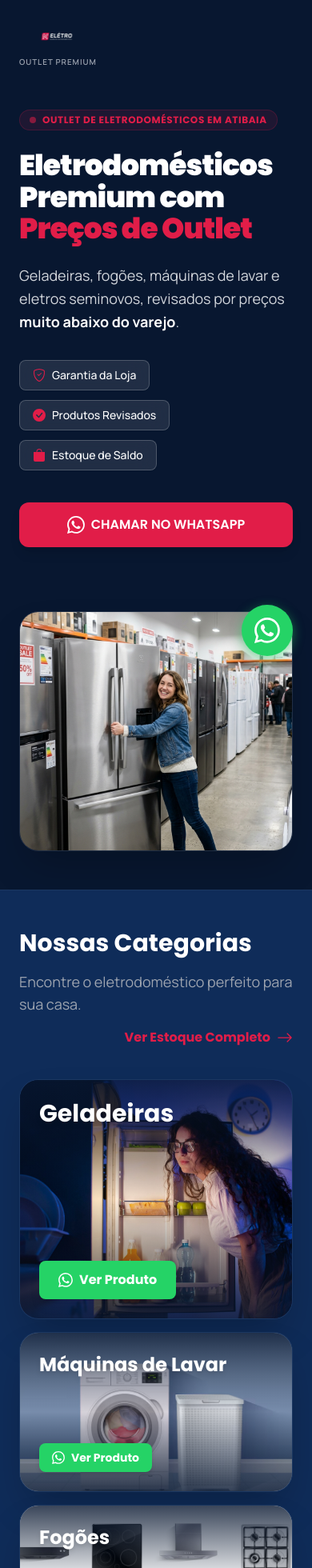
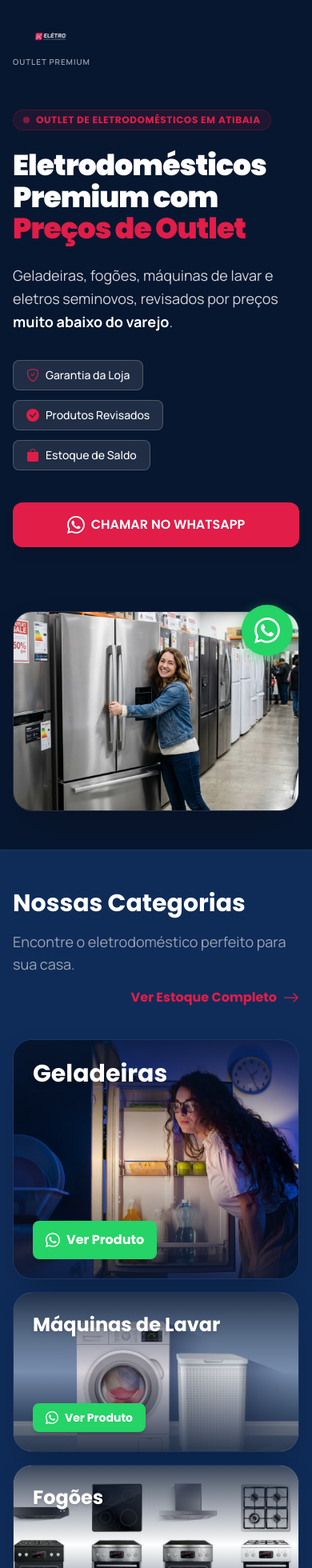
Before and after one commit to joabedev123-alt/leo-eletroeletronicos, a React (Vite) app: page / in a window 390 px wide. Shown: the top 1960 px of the page at 80% size. Built offline with nearby package versions, Linux system fonts and the light colour scheme.

Commit message:
Optimize responsive Tailwind classes for better mobile layout

```diff
--- a/src/App.tsx
+++ b/src/App.tsx
@@ -35,7 +35,7 @@ function App() {
 
       {/* HEADER PREMIUM ECOMMERCE */}
       <header className={`fixed top-0 w-full z-50 transition-all duration-500 ${scrolled ? '-translate-y-full opacity-0 pointer-events-none' : 'translate-y-0 opacity-100 bg-transparent py-6'}`}>
-        <div className="max-w-7xl mx-auto px-6 lg:px-12 flex justify-between items-center">
+        <div className="max-w-7xl mx-auto px-4 sm:px-6 lg:px-12 flex justify-between items-center">
           <div className="flex flex-col scale-[1.4] sm:scale-[1.8] md:scale-[2.2] origin-top-left z-50">
             <img src="/logo.png" alt="K Eletro Logo" className="h-8 sm:h-10 w-auto object-contain" />
             <span className="text-[7px] sm:text-[8px] uppercase tracking-widest text-gray-400 font-semibold mt-0.5">Outlet Premium</span>
@@ -53,7 +53,7 @@ function App() {
       {/* HERO SECTION - SHOWROOM EXPERIENCE */}
       <section id="hero" className="relative min-h-screen pt-24 pb-12 flex items-center z-10 bg-brand-blueDark overflow-hidden">
 
-        <div className="max-w-[1400px] mx-auto px-6 lg:px-12 w-full relative z-20">
+        <div className="max-w-[1400px] mx-auto px-4 sm:px-6 lg:px-12 w-full relative z-20">
           <div className="grid lg:grid-cols-2 gap-12 items-center">
 
             {/* Esquerda: Copy Comercial */}
@@ -99,7 +99,7 @@ function App() {
               initial={{ opacity: 0, scale: 0.95 }}
               animate={{ opacity: 1, scale: 1 }}
               transition={{ duration: 1, ease: "easeOut" }}
-              className="relative h-[300px] sm:h-[400px] lg:h-[700px] w-full rounded-3xl lg:rounded-[2rem] overflow-hidden shadow-2xl border border-white/10 mt-8 lg:mt-0"
+              className="relative h-[250px] sm:h-[400px] lg:h-[700px] w-full rounded-3xl lg:rounded-[2rem] overflow-hidden shadow-2xl border border-white/10 mt-8 lg:mt-0"
             >
               <img
                 src="/hero_appliance_store.png"
@@ -114,7 +114,7 @@ function App() {
 
       {/* CATEGORIAS - ECOMMERCE PREMIUM */}
       <section id="categorias" className="py-12 bg-brand-blue relative border-t border-white/5">
-        <div className="max-w-7xl mx-auto px-6 lg:px-12">
+        <div className="max-w-7xl mx-auto px-4 sm:px-6 lg:px-12">
           <div className="flex flex-col md:flex-row justify-between items-end mb-10 gap-4">
             <div>
               <h2 className="font-display text-3xl md:text-5xl font-bold text-white mb-4">Nossas Categorias</h2>
@@ -138,7 +138,7 @@ function App() {
               <div className="absolute inset-0 p-6 sm:p-8 flex flex-col justify-between z-10">
                 <h3 className="font-display text-3xl md:text-4xl font-bold text-white drop-shadow-md">Geladeiras</h3>
                 <div className="self-start mt-auto">
-                  <a href={`https://wa.me/${WHATSAPP_NUMBER}?text=${encodeURIComponent('Olá! Vim pelo site e gostaria de saber mais sobre as geladeiras disponíveis.')}`} target="_blank" rel="noreferrer" className="inline-flex items-center gap-2 bg-[#25D366] text-white px-6 py-3 rounded-lg font-display font-bold hover:bg-[#1DA851] transition-colors shadow-lg">
+                  <a href={`https://wa.me/${WHATSAPP_NUMBER}?text=${encodeURIComponent('Olá! Vim pelo site e gostaria de saber mais sobre as geladeiras disponíveis.')}`} target="_blank" rel="noreferrer" className="inline-flex items-center gap-2 bg-[#25D366] text-white px-4 sm:px-6 py-3 rounded-lg font-display font-bold hover:bg-[#1DA851] transition-colors shadow-lg">
                     <Whatsapp size={18} /> Ver Produto
                   </a>
                 </div>
@@ -230,7 +230,7 @@ function App() {
 
       {/* VANTAGENS - POR QUE COMPRAR */}
       <section id="vantagens" className="py-24 bg-brand-blueDark">
-        <div className="max-w-7xl mx-auto px-6 lg:px-12">
+        <div className="max-w-7xl mx-auto px-4 sm:px-6 lg:px-12">
           <div className="text-center mb-16">
             <h2 className="font-display text-3xl md:text-4xl font-bold text-white mb-4">Por que comprar na K Eletro?</h2>
             <p className="text-gray-400 font-body text-lg">Garantimos a melhor experiência de compra de eletrodomésticos.</p>
@@ -264,7 +264,7 @@ function App() {
 
       {/* SHOWROOM / GALERIA */}
       <section className="py-24 bg-brand-blue border-y border-white/5 overflow-hidden">
-        <div className="max-w-7xl mx-auto px-6 lg:px-12">
+        <div className="max-w-7xl mx-auto px-4 sm:px-6 lg:px-12">
           <h2 className="font-display text-3xl md:text-4xl font-bold text-white mb-12 text-center">Locação de Refrigeradores e Freezers Horizontal</h2>
 
           <div className="grid grid-cols-2 md:grid-cols-4 gap-4 md:gap-6 auto-rows-[250px]">
@@ -294,7 +294,7 @@ function App() {
 
       {/* COMO FUNCIONA - TIMELINE */}
       <section id="comofunciona" className="py-24 bg-brand-blueDark">
-        <div className="max-w-4xl mx-auto px-6 lg:px-12">
+        <div className="max-w-4xl mx-auto px-4 sm:px-6 lg:px-12">
           <div className="text-center mb-16">
             <h2 className="font-display text-3xl md:text-4xl font-bold text-white mb-4">Como Comprar</h2>
             <p className="text-gray-400 font-body text-lg">Processo rápido, seguro e sem burocracia.</p>
@@ -329,7 +329,7 @@ function App() {
       </section>
 
       {/* FAIXA DIFERENCIAL PREMIUM */}
-      <section className="py-12 bg-brand-magenta text-center px-6">
+      <section className="py-12 bg-brand-magenta text-center px-4 sm:px-6">
         <h3 className="font-display font-bold text-xl md:text-2xl text-white max-w-4xl mx-auto leading-tight shadow-sm">
           Produtos revisados, usados e seminovos com garantia da loja.
         </h3>
@@ -341,7 +341,7 @@ function App() {
         <div className="absolute top-0 right-0 w-[600px] h-[600px] bg-brand-magenta/10 rounded-full blur-[100px] mix-blend-screen pointer-events-none"></div>
         <div className="absolute bottom-0 left-0 w-[400px] h-[400px] bg-blue-500/10 rounded-full blur-[100px] mix-blend-screen pointer-events-none"></div>
 
-        <div className="max-w-4xl mx-auto px-6 text-center relative z-10">
+        <div className="max-w-4xl mx-auto px-4 sm:px-6 text-center relative z-10">
           <h2 className="font-display text-3xl sm:text-4xl md:text-6xl font-black text-white mb-6 leading-tight tracking-tight">
             Seu Próximo Eletro Pode Custar <span className="text-brand-magenta block mt-2">Muito Menos</span>
           </h2>
@@ -365,7 +365,7 @@ function App() {
         {/* Glow effect na borda superior */}
         <div className="absolute top-0 left-1/2 -translate-x-1/2 w-full max-w-3xl h-px bg-gradient-to-r from-transparent via-brand-magenta/50 to-transparent"></div>
 
-        <div className="max-w-7xl mx-auto px-6 lg:px-12 grid grid-cols-1 md:grid-cols-2 lg:grid-cols-4 gap-12 mb-16">
+        <div className="max-w-7xl mx-auto px-4 sm:px-6 lg:px-12 grid grid-cols-1 md:grid-cols-2 lg:grid-cols-4 gap-12 mb-16">
           {/* Coluna 1: Sobre */}
           <div>
             <img src="/logo.png" alt="K Eletro Logo" className="h-10 w-auto object-contain mb-6" />
@@ -426,7 +426,7 @@ function App() {
         </div>
 
         {/* Barra Inferior */}
-        <div className="max-w-7xl mx-auto px-6 lg:px-12 pt-8 border-t border-white/10 flex flex-col md:flex-row items-center justify-between gap-4">
+        <div className="max-w-7xl mx-auto px-4 sm:px-6 lg:px-12 pt-8 border-t border-white/10 flex flex-col md:flex-row items-center justify-between gap-4">
           <p className="text-xs text-gray-600 font-body text-center md:text-left">
             © {new Date().getFullYear()} K Eletro Outlet. Todos os direitos reservados.
           </p>
```
